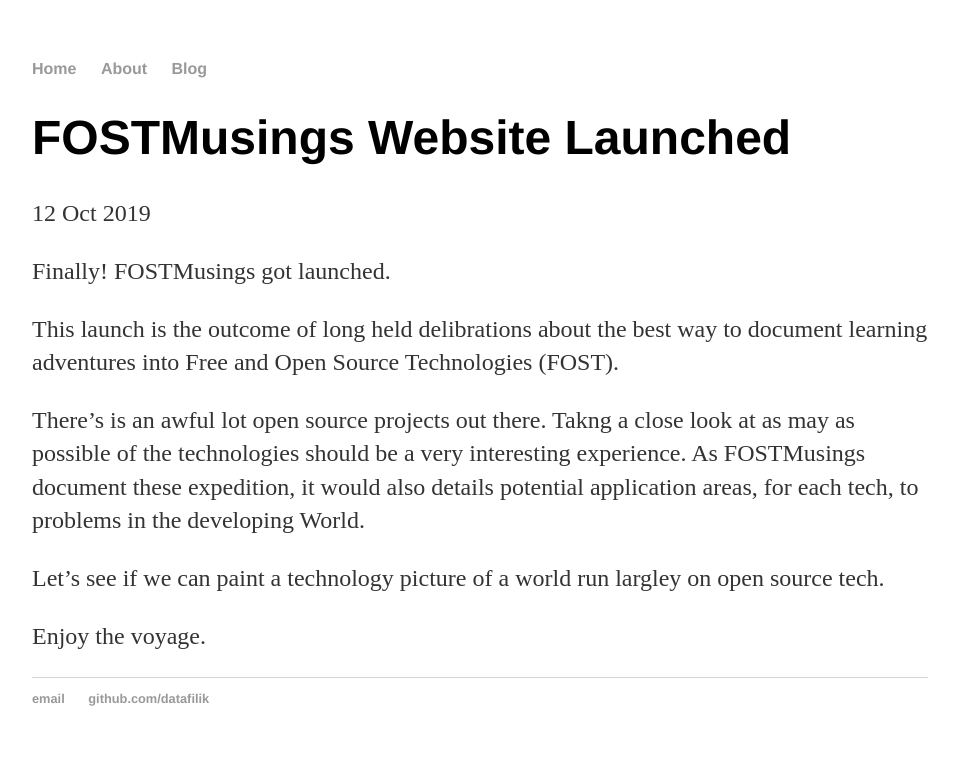
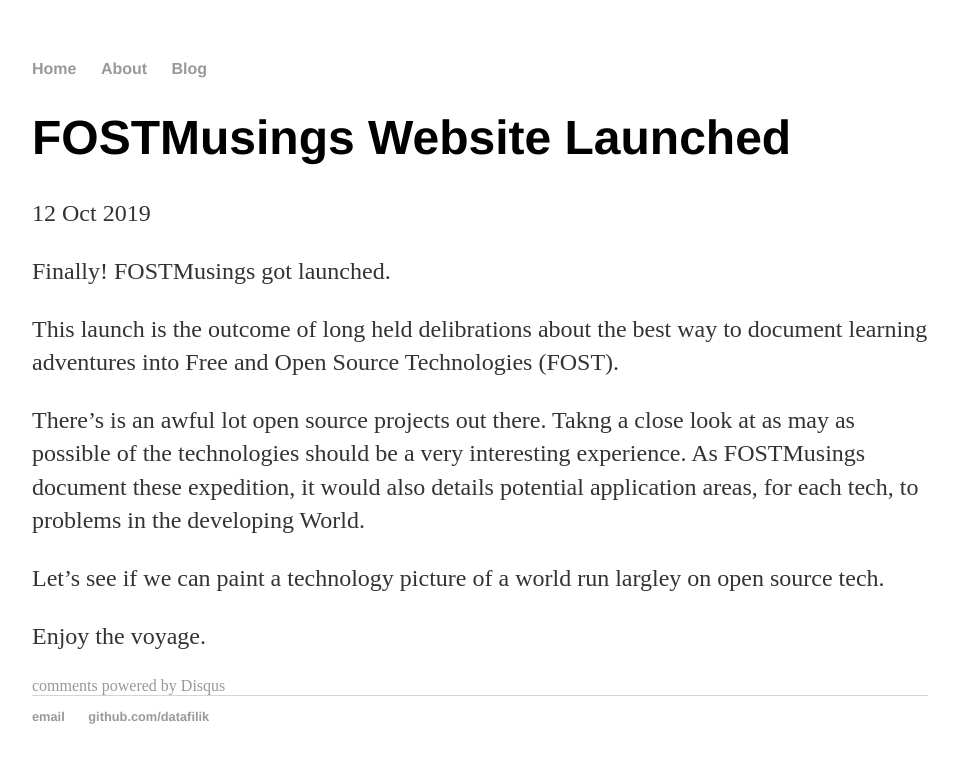
Before and after one commit to oferonmi/datafilik.github.io, a Jekyll site: the page built from _posts/2019-10-12-FOSTMusings-site-launched.md, in a window 1280 px wide. Shown: the top 763 px of the page, without its empty margins (160-1118 px from the left). Built offline with Jekyll 4.4.1, drawn with Linux system fonts in a browser that asks for light colours; comment, search, counter and statistics services are not loaded.

Commit message:
Update post.html

```diff
--- a/_layouts/post.html
+++ b/_layouts/post.html
@@ -13,6 +12,6 @@ comments: true
 </div>
 
 <!-- Post comments -->
-{% if page.comments %}
-	<div class="postcomments">{% include disqus.html %}</div>
-{% endif %}
+<div class="postcomments">
+	{% include disqus.html %}
+</div>
```
Also changed, not shown: other parts of _layouts/post.html (+0 -1 lines).
